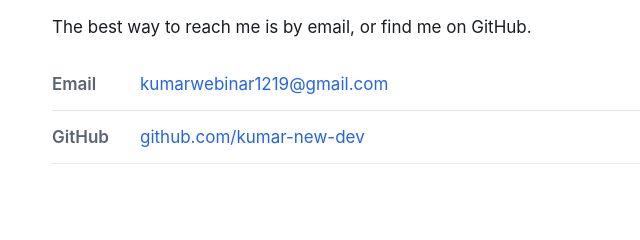
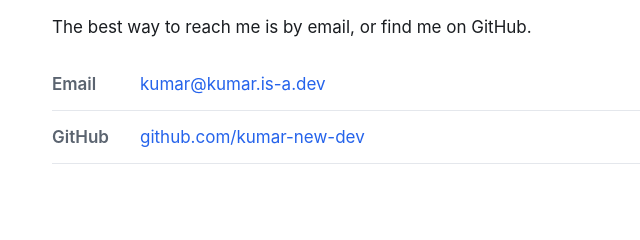
Before and after one commit to kumar-new-dev/kumar-new-dev.github.io, a plain HTML site: page index.html in a window 1280 px wide. Shown: the part 3276-3516 px from the top of the page, 228-868 px from the left. Drawn offline with Linux system fonts and the light colour scheme.

Commit message:
Update contact email to kumar@kumar.is-a.dev

```diff
--- a/index.html
+++ b/index.html
@@ -209,7 +209,7 @@
       <ul class="contact-list">
         <li>
           <span class="contact-label">Email</span>
-          <a href="mailto:kumarwebinar1219@gmail.com">kumarwebinar1219@gmail.com</a>
+          <a href="mailto:kumar@kumar.is-a.dev">kumar@kumar.is-a.dev</a>
         </li>
         <li>
           <span class="contact-label">GitHub</span>
```
